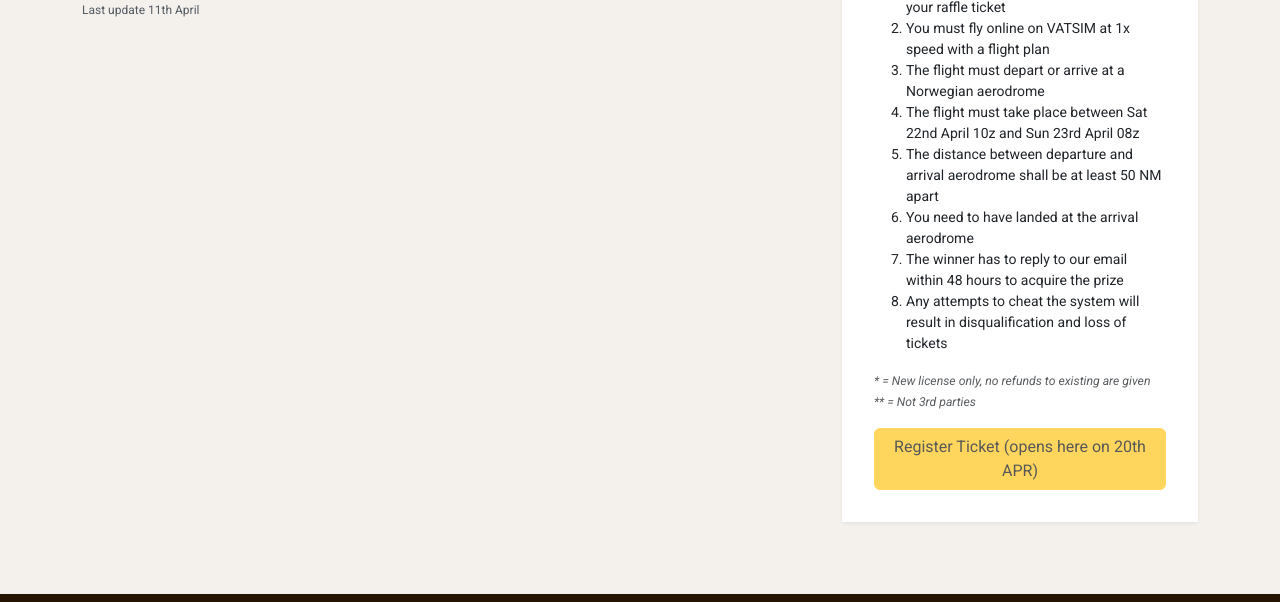
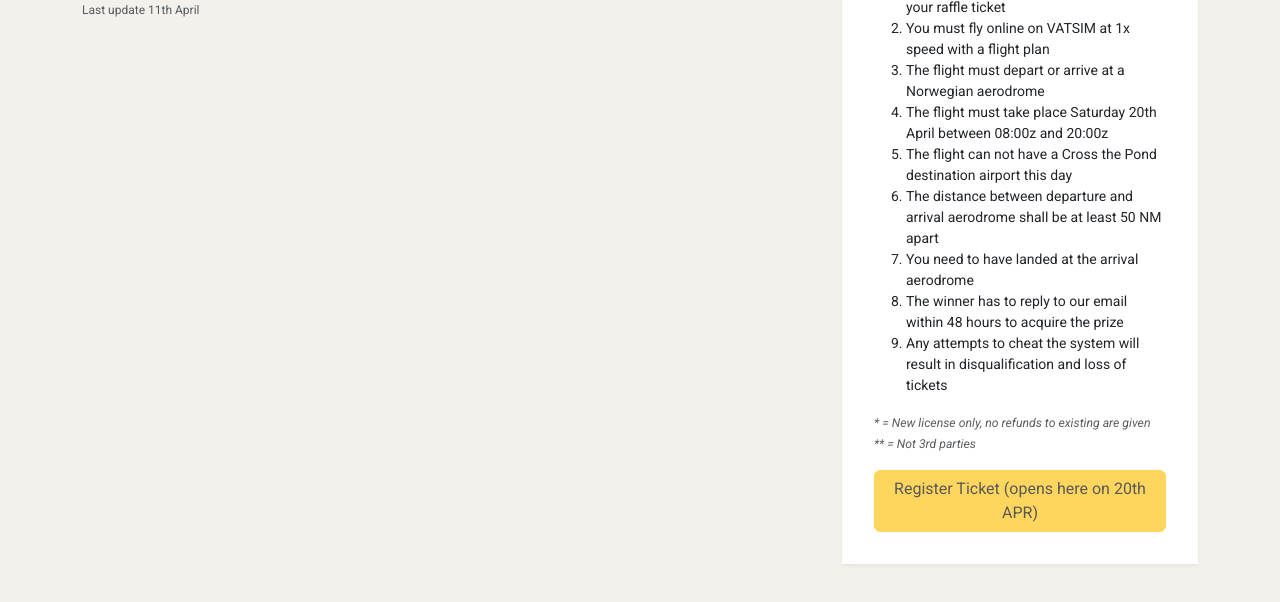
Before and after one commit to Vatsim-Scandinavia/norwaylive, a plain HTML site: page pilots/index.html in a window 1280 px wide. Shown: the part 1039-1641 px from the top of the page. Drawn offline with Linux system fonts and the light colour scheme; files whose address does not match are found by name.

Commit message:
fix: raffle ticket rules

```diff
--- a/pilots/index.html
+++ b/pilots/index.html
@@ -120,7 +120,10 @@
                             The flight must depart or arrive at a Norwegian aerodrome
                         </li>
                         <li>
-                            The flight must take place between Sat 22nd April 10z and Sun 23rd April 08z
+                            The flight must take place Saturday 20th April between 08:00z and 20:00z
+                        </li>
+                        <li>
+                            The flight can not have a Cross the Pond destination airport this day
                         </li>
                         <li>
                             The distance between departure and arrival aerodrome shall be at least 50 NM apart
```
